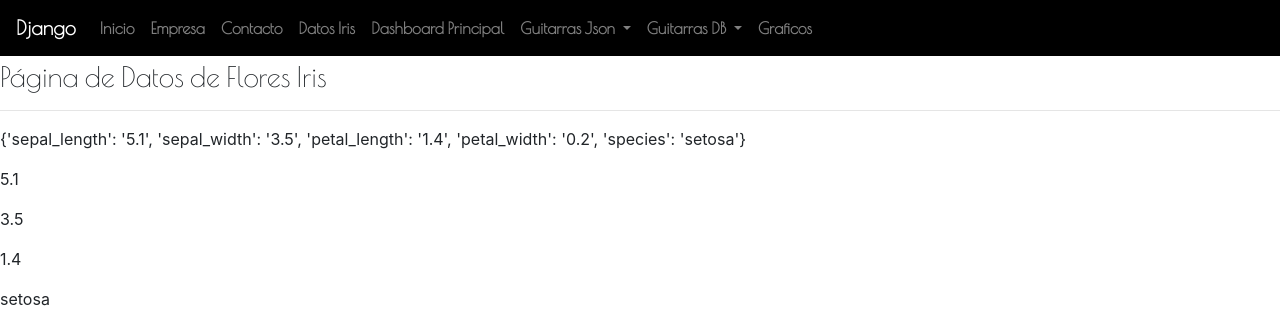
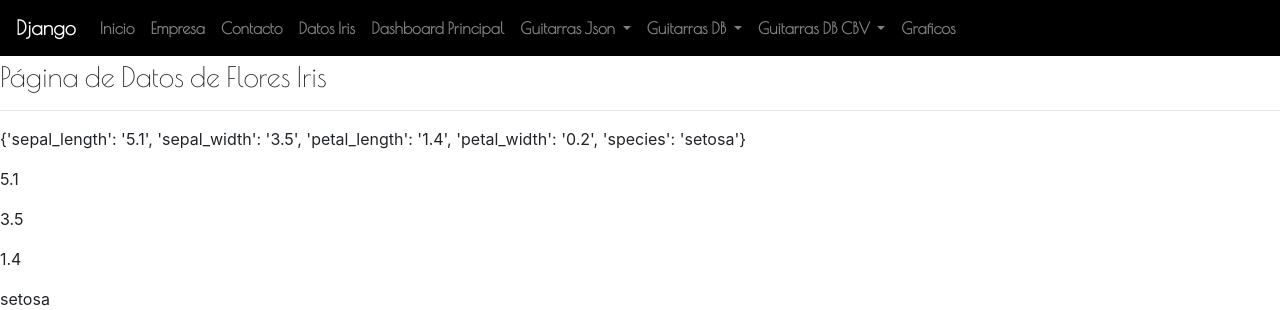
Before and after one commit to ljaraque/ruta_compuesta_153_1, a Django app: page /datos/ in a window 1280 px wide. Shown: the top 310 px of the page. Run offline with Django 3.2, Linux system fonts and the light colour scheme; some libraries are stand-ins or nearby versions.

Commit message:
agregado menú guitarras db cbv

```diff
--- a/ruta_compuesta/settings.py
+++ b/ruta_compuesta/settings.py
@@ -89,8 +89,8 @@ DATABASES = {
     'default': {
         'ENGINE': 'django.db.backends.postgresql_psycopg2',
         'NAME': 'ruta_compuesta_153_1',
-        'USER': 'app_waldo',
-        'PASSWORD': '12345',
+        'USER': 'postgres',
+        'PASSWORD': '1234',
         'HOST': 'localhost',
         'PORT': '5432',
     }
--- a/templates/base.html
+++ b/templates/base.html
@@ -112,6 +112,27 @@
                     </a>
                 </div>
               </li>
+              <li class="nav-item dropdown">
+                <a
+                    href="#"
+                    class="nav-link dropdown-toggle"
+                    data-toggle="dropdown"
+                    role="button"
+                    aria-haspopup="true"
+                    aria-expanded="false">
+                        Guitarras DB CBV <span class="caret"></span>
+                </a>
+                <div class="dropdown-menu dropdown-menu-right">
+                    <a class="dropdown-item scroll-trigger"
+                      href="{% url 'formularios:lista_guitarras_db_cbv' %}">
+                        Lista Guitarras DB CBV
+                    </a>
+                    <a class="dropdown-item scroll-trigger"
+                    href="{% url 'formularios:crear_guitarra_db_cbv' %}">
+                        Crear Guitarra DB CBV
+                    </a>
+                </div>
+              </li>
               <li class="nav-item">
                 <a
                   class="nav-link scroll-trigger"
```
